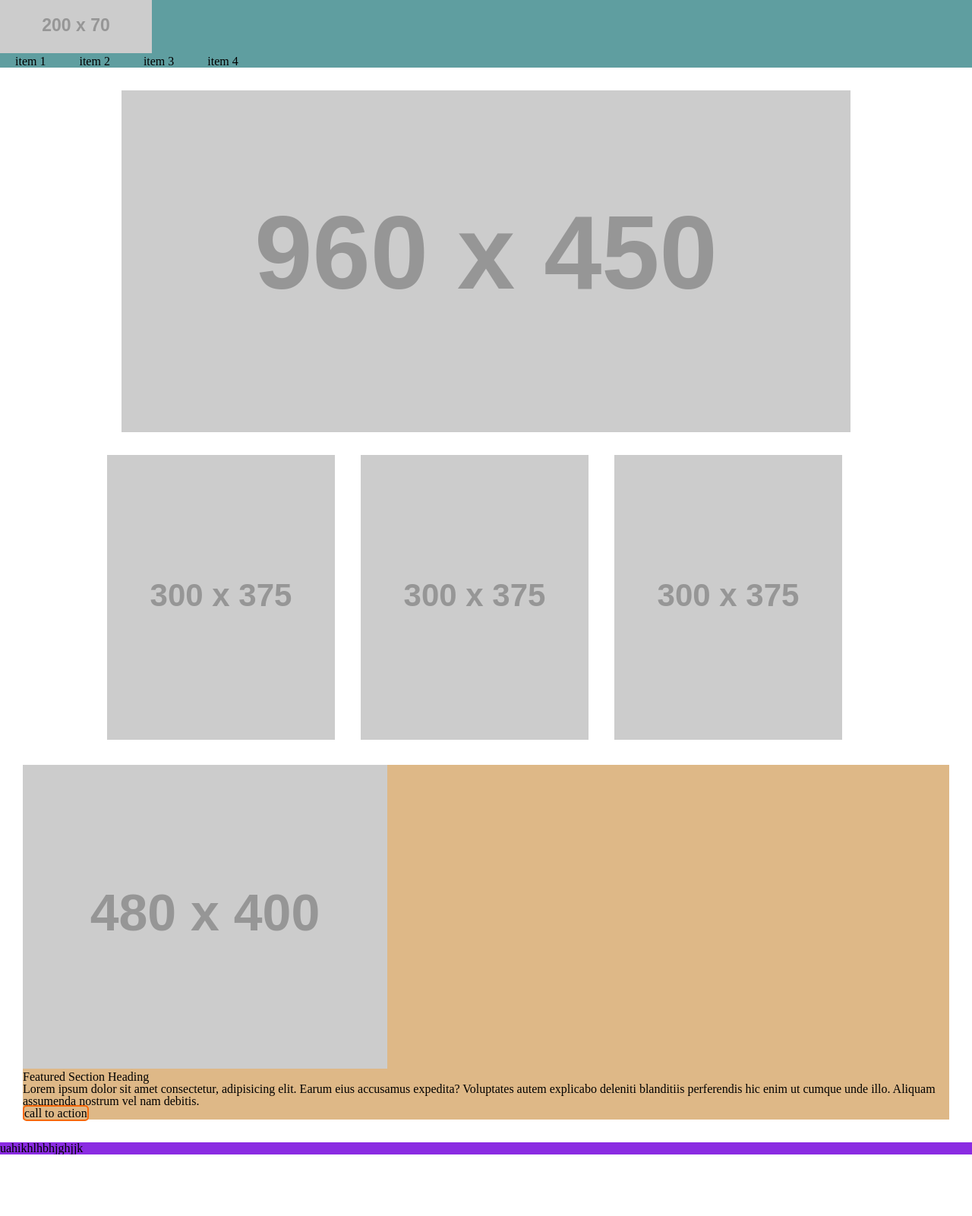
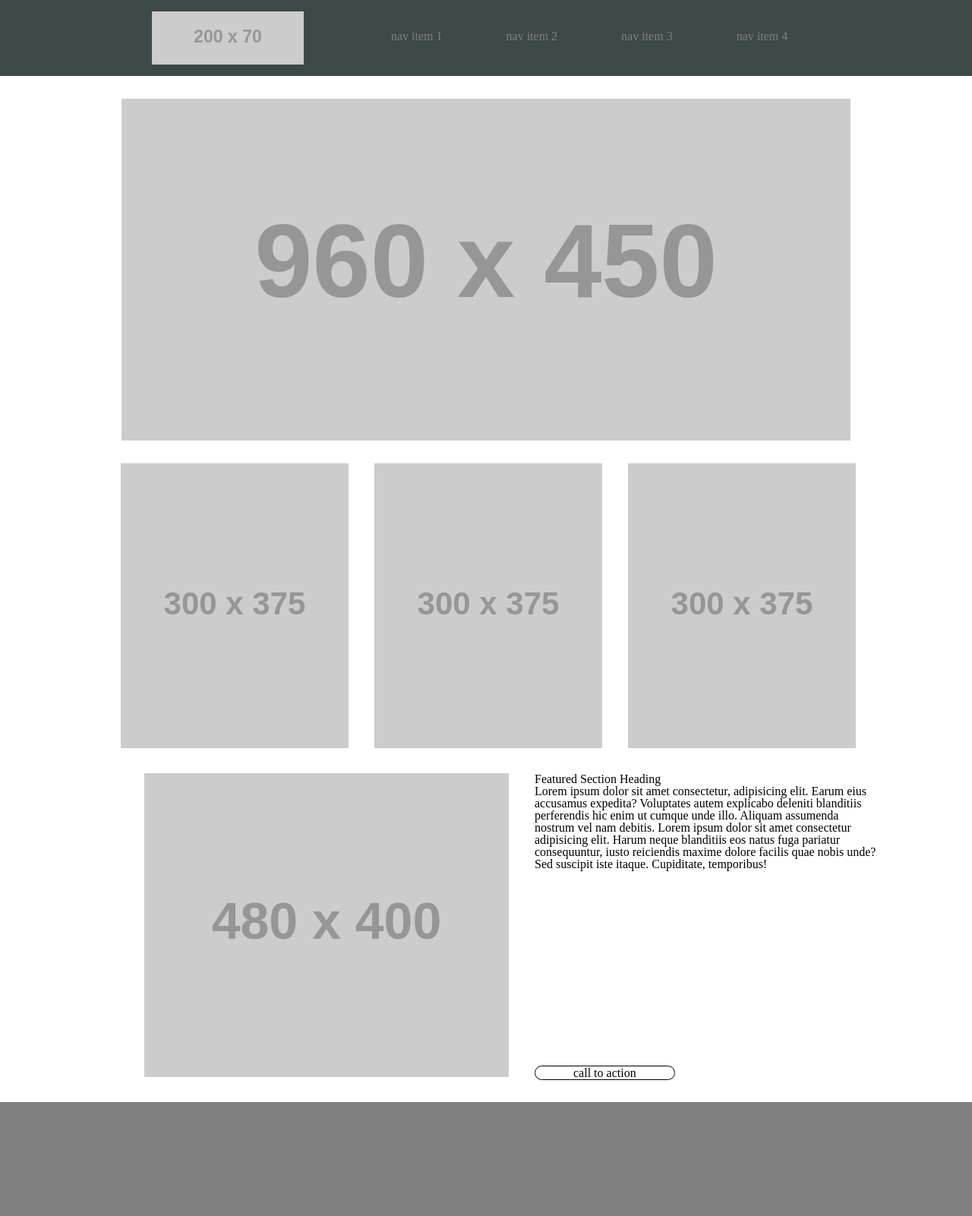
Before and after one commit to Anolla/wirefame-exercise, a plain HTML site: page index.html in a window 1280 px wide. Shown: the whole page at 76% size. Before the commit the page ends 1520 px from the top, so only its background shows below. Drawn offline with Linux system fonts and the light colour scheme; placeholder pictures from the web are drawn by us.

Commit message:
commited

```diff
--- a/CSS/style.css
+++ b/CSS/style.css
@@ -1,28 +1,26 @@
 li {
     display: inline;
-    margin: 20px;
+    padding-left: 80px;
+    color: gray;
 }
 
-#header {
-    background-color: cadetblue;
+header {
+    background-color: rgb(62, 73, 73);
     margin-bottom: 30px;
-    text-align: left;
-
+    height: 100px;
 }
 
 #navimg {
-    text-align: left;
+    margin-left: 200px;
+    margin-top: 15px;
+    margin-bottom: 15px;
 }
 
-footer {
-    background-color: blueviolet;
-    /* float: none; */
-}
-
-#smallpara {
-    background-color: burlywood;
-
-    margin: 30px;
+nav {
+    display: inline;
+    position: absolute;
+    margin-top: 40px;
+    margin-left: 35px;
 }
 
 #bigimg {
@@ -31,17 +29,45 @@ footer {
 }
 
 .imgs {
-    margin: 30px;
+    margin: 30px 75px 30px 50px;
     text-align: center;
 }
 
 .imgs3 {
-    margin : 0px 30px 0px 0px ;
+    margin-left: 30px;
+}
+
+/* #smallpara {
+    background-color: lawngreen;
+
+
+} */
+
+#smallparaimg {
+    margin-left: 190px;
+}
+
+#smallp {
+    display: inline;
+    margin-left: 30px;
+    position: absolute;
+    width: 455px;
+    height: 300px;
+    /* background-color: lightblue; */
 }
 
 #button {
-    border: 2px solid #f76707;
-    border-radius: 5px;
-display: inline;
+    display: inline;
+    text-align: center;
+    border: 1px solid black;
+    border-radius: 15px;
+    margin-left: 30px;
+    padding: 0px 50px;
+    /* background-color: lightsalmon; */
+}
 
+footer {
+    height: 150px;
+    margin-top: 30px;
+    background-color: gray;
 }
--- a/index.html
+++ b/index.html
@@ -10,17 +10,18 @@
 </head>
 
 <body>
-    <div id='header'>
+
+    <header>
+        <img id="navimg" src="https://placehold.it/200x70/ddd" />
         <nav>
-            <img id="navimg" src="https://placehold.it/200x70/ddd" />
             <ul>
-                <li>item 1</li>
-                <li>item 2</li>
-                <li>item 3</li>
-                <li>item 4</li>
+                <li>nav item 1</li>
+                <li>nav item 2</li>
+                <li>nav item 3</li>
+                <li>nav item 4</li>
             </ul>
         </nav>
-    </div>
+    </header>
 
     <img id="bigimg" src="https://placehold.it/960x450/ddd" />
 
@@ -33,18 +34,23 @@
     <div id='smallpara'>
 
         <img id='smallparaimg' src="https://placehold.it/480x400/ddd" />
-        <h3>Featured Section Heading</h3>
-        <p>Lorem ipsum dolor sit amet consectetur, adipisicing elit. Earum eius accusamus expedita? Voluptates autem
+
+        <p id='smallp'>Featured Section Heading <br>
+            Lorem ipsum dolor sit amet consectetur, adipisicing elit. Earum eius accusamus expedita? Voluptates autem
             explicabo deleniti blanditiis perferendis hic enim ut cumque unde illo. Aliquam assumenda nostrum vel nam
-            debitis.</p>
-        <p id='button'>call to action</p>
+            debitis. Lorem ipsum dolor sit amet consectetur adipisicing elit. Harum neque blanditiis eos natus fuga
+            pariatur consequuntur,
+            iusto reiciendis maxime dolore facilis quae nobis unde? Sed suscipit iste itaque. Cupiditate, temporibus!
+        </p>
+
+        <p id='button'>
+            call to action</p>
 
 
     </div>
 </body>
 <footer>
 
-    uahikhlhbhjghjjk
 </footer>
 
 </html>
```
